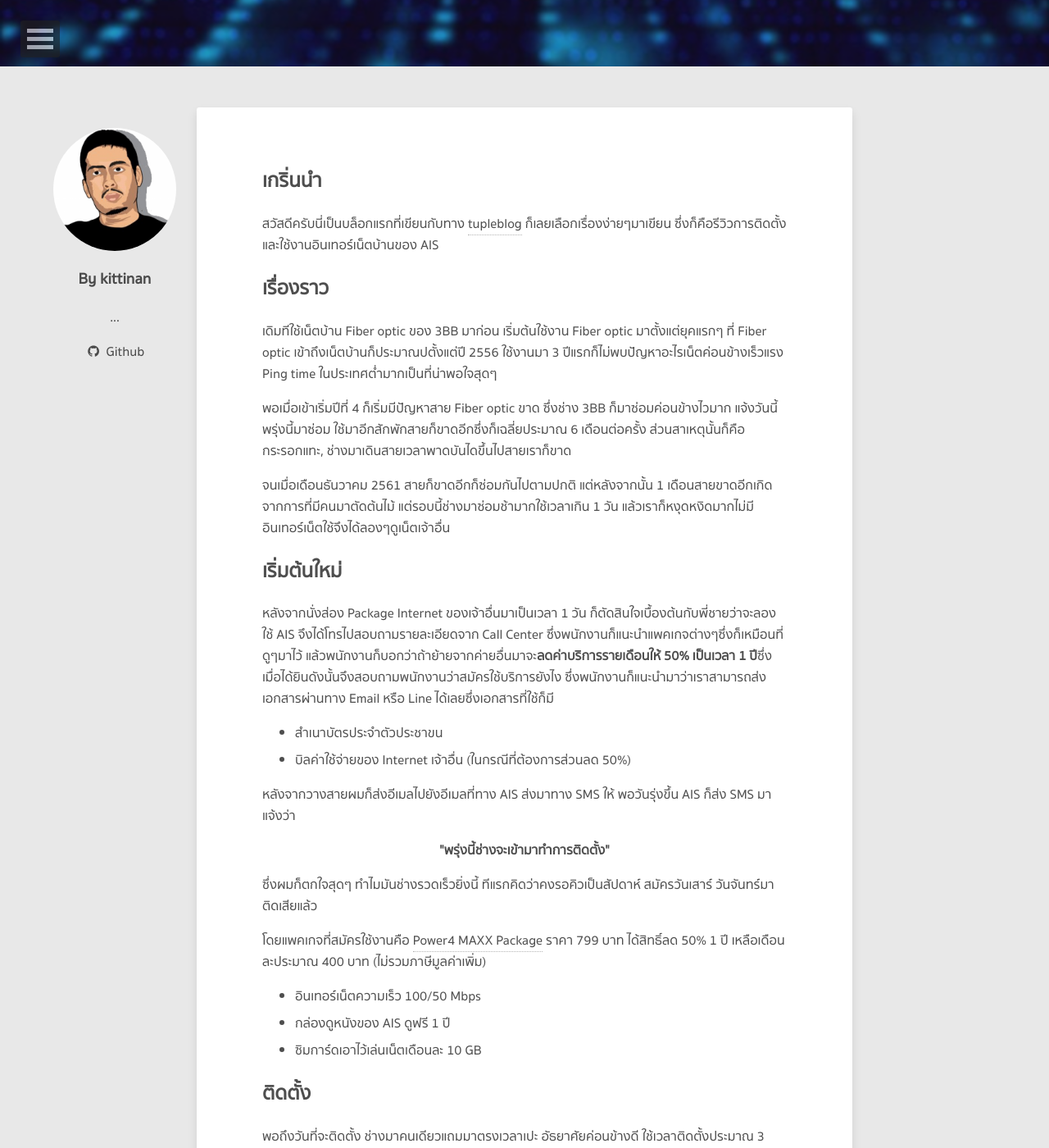
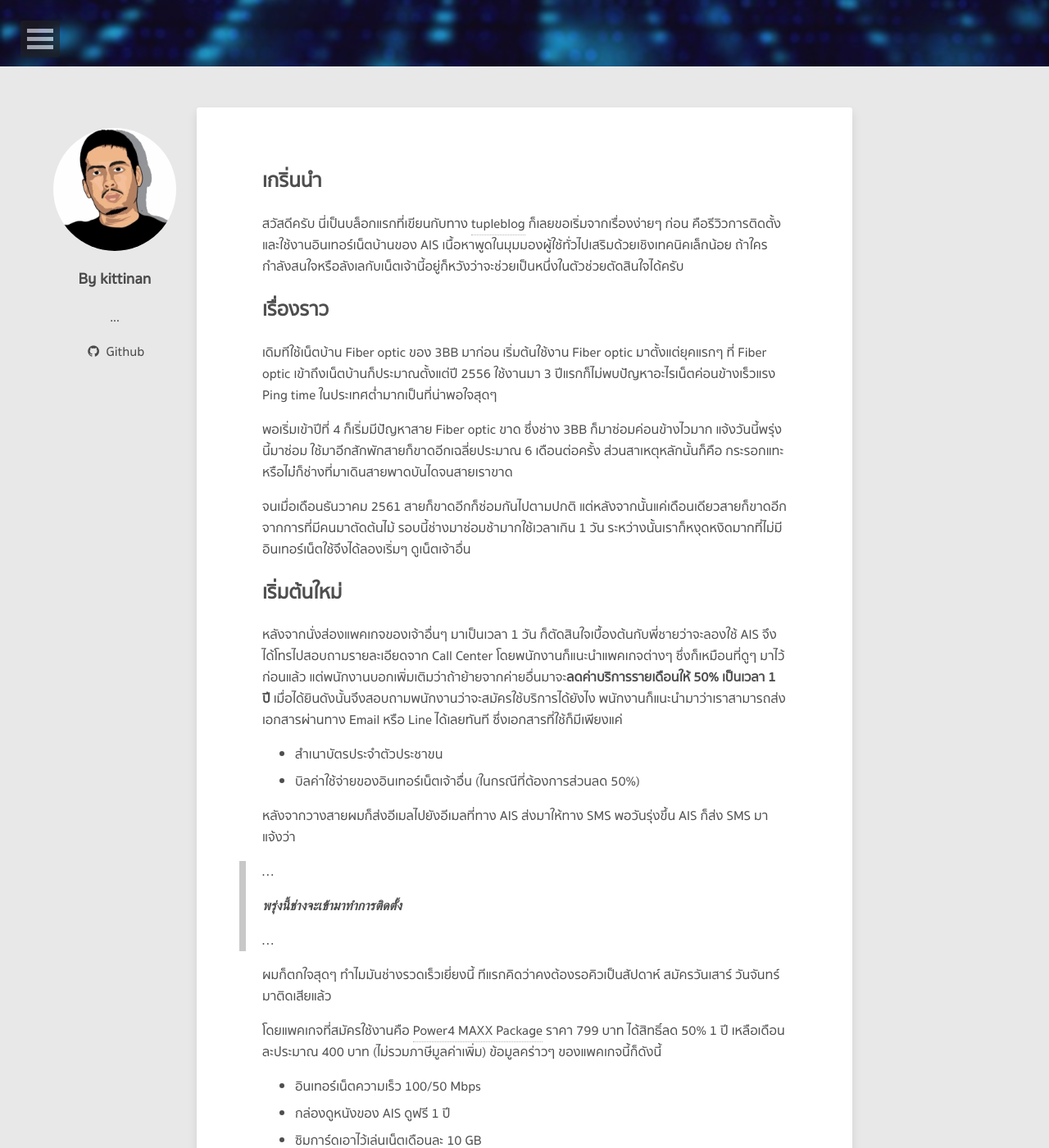
Before and after one commit to tupleblog/tupleblog.github.io, a Jekyll site: the page built from _posts/2019-02-04-ais-fiber-optic.md, in a window 1280 px wide and 1400 px high, scrolled down 319 px. Shown: the whole window at 82% size. Built offline with Jekyll 4.4.1, drawn with Linux system fonts in a browser that asks for light colours; nearby versions of some CDN libraries; comment, search, counter and statistics services are not loaded; some of the changed text lies outside the part shown.

Commit message:
prove reading p'tun post, fix typos

```diff
--- a/_posts/2019-02-04-ais-fiber-optic.md
+++ b/_posts/2019-02-04-ais-fiber-optic.md
@@ -12,41 +12,45 @@
 ---
 
 ## เกริ่นนำ
-สวัสดีครับนี่เป็นบล็อกแรกที่เขียนกับทาง [tupleblog](https://tupleblog.github.io/) ก็เลยเลือกเรื่องง่ายๆมาเขียน ซึ่งก็คือรีวิวการติดตั้งและใช้งานอินเทอร์เน็ตบ้านของ AIS
 
+สวัสดีครับ นี่เป็นบล็อกแรกที่เขียนกับทาง [tupleblog](https://tupleblog.github.io/) ก็เลยขอเริ่มจากเรื่องง่ายๆ ก่อน คือรีวิวการติดตั้งและใช้งานอินเทอร์เน็ตบ้านของ AIS เนื้อหาพูดในมุมมองผู้ใช้ทั่วไปเสริมด้วยเชิงเทคนิคเล็กน้อย ถ้าใครกำลังสนใจหรือลังเลกับเน็ตเจ้านี้อยู่ก็หวังว่าจะช่วยเป็นหนึ่งในตัวช่วยตัดสินใจได้ครับ
 
 ## เรื่องราว
 
-เดิมทีใช้เน็ตบ้าน Fiber optic ของ 3BB มาก่อน เริ่มต้นใช้งาน Fiber optic มาตั้งแต่ยุคแรกๆ ที่ Fiber optic เข้าถึงเน็ตบ้านก็ประมาณปตั้งแต่ปี 2556 ใช้งานมา 3 ปีแรกก็ไม่พบปัญหาอะไรเน็ตค่อนข้างเร็วแรง Ping time ในประเทศต่ำมากเป็นที่น่าพอใจสุดๆ
+เดิมทีใช้เน็ตบ้าน Fiber optic ของ 3BB มาก่อน เริ่มต้นใช้งาน Fiber optic มาตั้งแต่ยุคแรกๆ ที่ Fiber optic เข้าถึงเน็ตบ้านก็ประมาณตั้งแต่ปี 2556 ใช้งานมา 3 ปีแรกก็ไม่พบปัญหาอะไรเน็ตค่อนข้างเร็วแรง Ping time ในประเทศต่ำมากเป็นที่น่าพอใจสุดๆ
 
-พอเมื่อเข้าเริ่มปีที่ 4 ก็เริ่มมีปัญหาสาย Fiber optic ขาด ซึ่งช่าง 3BB ก็มาซ่อมค่อนข้างไวมาก แจ้งวันนี้พรุ่งนี้มาซ่อม ใช้มาอีกสักพักสายก็ขาดอีกซึ่งก็เฉลี่ยประมาณ 6 เดือนต่อครั้ง ส่วนสาเหตุนั้นก็คือ กระรอกแทะ, ช่างมาเดินสายเวลาพาดบันไดขึ้นไปสายเราก็ขาด
+พอเริ่มเข้าปีที่ 4 ก็เริ่มมีปัญหาสาย Fiber optic ขาด ซึ่งช่าง 3BB ก็มาซ่อมค่อนข้างไวมาก แจ้งวันนี้พรุ่งนี้มาซ่อม ใช้มาอีกสักพักสายก็ขาดอีกเฉลี่ยประมาณ 6 เดือนต่อครั้ง ส่วนสาเหตุหลักนั้นก็คือ กระรอกแทะหรือไม่่ก็ช่างที่มาเดินสายพาดบันไดจนสายเราขาด
 
-จนเมื่อเดือนธันวาคม 2561 สายก็ขาดอีกก็ซ่อมกันไปตามปกติ แต่หลังจากนั้น 1 เดือนสายขาดอีกเกิดจากการที่มีคนมาตัดต้นไม้ แต่รอบนี้ช่างมาซ่อมช้ามากใช้เวลาเกิน 1 วัน แล้วเราก็หงุดหงิดมากไม่มีอินเทอร์เน็ตใช้จึงได้ลองๆดูเน็ตเจ้าอื่น
+จนเมื่อเดือนธันวาคม 2561 สายก็ขาดอีกก็ซ่อมกันไปตามปกติ แต่หลังจากนั้นแค่เดือนเดียวสายก็ขาดอีกจากการที่มีคนมาตัดต้นไม้ รอบนี้ช่างมาซ่อมช้ามากใช้เวลาเกิน 1 วัน ระหว่างนั้นเราก็หงุดหงิดมากที่ไม่มีอินเทอร์เน็ตใช้จึงได้ลองเริ่มๆ ดูเน็ตเจ้าอื่น
 
 ## เริ่มต้นใหม่
 
-หลังจากนั่งส่อง Package Internet ของเจ้าอื่นมาเป็นเวลา 1 วัน ก็ตัดสินใจเบื้องต้นกับพี่ชายว่าจะลองใช้ AIS จึงได้โทรไปสอบถามรายละเอียดจาก Call Center ซึ่งพนักงานก็แนะนำแพคเกจต่างๆซึ่งก็เหมือนที่ดูๆมาไว้ แล้วพนักงานก็บอกว่าถ้าย้ายจากค่ายอื่นมาจะ<b>ลดค่าบริการรายเดือนให้ 50% เป็นเวลา 1 ปี</b>ซึ่งเมื่อได้ยินดังนั้นจึงสอบถามพนักงานว่าสมัครใช้บริการยังไง ซึ่งพนักงานก็แนะนำมาว่าเราสามารถส่งเอกสารผ่านทาง Email หรือ Line ได้เลยซึ่งเอกสารที่ใช้ก็มี
+หลังจากนั่งส่องแพคเกจของเจ้าอื่นๆ มาเป็นเวลา 1 วัน ก็ตัดสินใจเบื้องต้นกับพี่ชายว่าจะลองใช้ AIS จึงได้โทรไปสอบถามรายละเอียดจาก Call Center โดยพนักงานก็แนะนำแพคเกจต่างๆ ซึ่งก็เหมือนที่ดูๆ มาไว้ก่อนแล้ว แต่พนักงานบอกเพิ่มเติมว่าถ้าย้ายจากค่ายอื่นมาจะ**ลดค่าบริการรายเดือนให้ 50% เป็นเวลา 1 ปี** เมื่อได้ยินดังนั้นจึงสอบถามพนักงานว่าจะสมัครใช้บริการได้ยังไง พนักงานก็แนะนำมาว่าเราสามารถส่งเอกสารผ่านทาง Email หรือ Line ได้เลยทันที ซึ่งเอกสารที่ใช้ก็มีเพียงแค่
 
 - สำเนาบัตรประจำตัวประชาขน
-- บิลค่าใช้จ่ายของ Internet เจ้าอื่น (ในกรณีที่ต้องการส่วนลด 50%)
+- บิลค่าใช้จ่ายของอินเทอร์เน็ตเจ้าอื่น (ในกรณีที่ต้องการส่วนลด 50%)
 
-หลังจากวางสายผมก็ส่งอีเมลไปยังอีเมลที่ทาง AIS ส่งมาทาง SMS ให้ พอวันรุ่งขึ้น AIS ก็ส่ง SMS มาแจ้งว่า
+หลังจากวางสายผมก็ส่งอีเมลไปยังอีเมลที่ทาง AIS ส่งมาให้ทาง SMS พอวันรุ่งขึ้น AIS ก็ส่ง SMS มาแจ้งว่า
 
-<center><b>"พรุ่งนี้ช่างจะเข้ามาทำการติดตั้ง"</b></center>
+> ...
+>
+> **พรุ่งนี้ช่างจะเข้ามาทำการติดตั้ง**
+>
+> ...
 
- ซึ่งผมก็ตกใจสุดๆ ทำไมมันช่างรวดเร็วยิ่งนี้ ทีแรกคิดว่าคงรอคิวเป็นสัปดาห์ สมัครวันเสาร์ วันจันทร์มาติดเสียแล้ว
+ผมก็ตกใจสุดๆ ทำไมมันช่างรวดเร็วเยี่ยงนี้ ทีแรกคิดว่าคงต้องรอคิวเป็นสัปดาห์ สมัครวันเสาร์ วันจันทร์มาติดเสียแล้ว
 
- โดยแพคเกจที่สมัครใช้งานคือ [Power4 MAXX Package](http://www.ais.co.th/fibre/en/package_power4maxx.html) ราคา 799 บาท ได้สิทธิ์ลด 50% 1 ปี เหลือเดือนละประมาณ 400 บาท (ไม่รวมภาษีมูลค่าเพิ่ม)
+โดยแพคเกจที่สมัครใช้งานคือ [Power4 MAXX Package](http://www.ais.co.th/fibre/en/package_power4maxx.html) ราคา 799 บาท ได้สิทธิ์ลด 50% 1 ปี เหลือเดือนละประมาณ 400 บาท (ไม่รวมภาษีมูลค่าเพิ่ม) ข้อมูลคร่าวๆ ของแพคเกจนี้ก็ดังนี้
 
- - อินเทอร์เน็ตความเร็ว 100/50 Mbps
- - กล่องดูหนังของ AIS ดูฟรี 1 ปี
- - ซิมการ์ดเอาไว้เล่นเน็ตเดือนละ 10 GB
+- อินเทอร์เน็ตความเร็ว 100/50 Mbps
+- กล่องดูหนังของ AIS ดูฟรี 1 ปี
+- ซิมการ์ดเอาไว้เล่นเน็ตเดือนละ 10 GB
 
 ## ติดตั้ง
 
-พอถึงวันที่จะติดตั้ง ช่างมาคนเดียวแถมมาตรงเวลาเปะ อัธยาศัยค่อนข้างดี ใช้เวลาติดตั้งประมาณ 3 ชั่วโมง ซึ่งงานติดตั้งของ AIS ก็ทำให้รู้สึกมั่นใจมากว่าสายคงไม่ขาดอีกแล้วเพราะ เดินสาย Fiber จาก spliter ตรงข้ามบ้านเข้ามา ไม่เหมือนกับของ 3BB ที่เดินสายเปลือยๆมาตั้งแต่ต้นซอย
+พอถึงวันติดตั้ง ช่างมาคนเดียวแถมมาตรงเวลาเป๊ะ อัธยาศัยค่อนข้างดี ใช้เวลาติดตั้งประมาณ 3 ชั่วโมง งานติดตั้งของ AIS ทำให้รู้สึกมั่นใจมากว่าสายคงไม่ขาดอีกแล้วเพราะเดินสาย Fiber จาก Spliter ตรงข้ามบ้านเข้ามา ไม่เหมือนกับของ 3BB ที่เดินสายเปลือยๆ มาตั้งแต่ต้นซอย
 
-ระหว่างขั้นตอนการติดตั้งเดินสายนั้น ช่างจะถ่ายรูปทุกขั้นตอนเพื่อเอาไว้ส่งงาน ผมลองถามช่างว่าติดตั้งหลังนึงถ่ายประมาณกี่รูป ช่างตอบมาว่าประมาณ 50 กว่ารูป o_O
+ระหว่างขั้นตอนการติดตั้งเดินสายนั้น ช่างจะถ่ายรูปทุกขั้นตอนเพื่อเอาไว้ส่งงาน ผมลองถามช่างว่าติดตั้งหลังนึงต้องถ่ายประมาณกี่รูป ช่างตอบมาว่าประมาณ 50 กว่ารูป o_O!
 
 <figure><center>
   <img width="800" src="/images/post/ais_fiber/IMG_20190121_124207.jpg" data-action="zoom"/>
@@ -95,26 +99,29 @@
 
   <figcaption>
     <a title="Inline Code 1">
-      ทดสอบกับ Server อเมริกาที่ ซานฟานซิสโก
+      ทดสอบกับ Server อเมริกาที่ซานฟรานซิสโก
     </a>
   </figcaption>
 </center></figure>
 
 ## ปิดตำนาน
 
-สุดท้ายก็ถึงฉากที่ต้องไปยกเลิกเน็ต 3BB เราก็โทรสอบถาม Call Center ก่อนว่าต้องใช้เอกสารอะไรบ้างซึ่งสิ่งที่ใช้ก็มีดังนี้
+สุดท้ายก็ถึงฉากที่ต้องไปยกเลิกเน็ต 3BB เราก็โทรสอบถาม Call Center ก่อนว่าต้องใช้เอกสารอะไรบ้างซึ่งสิ่งที่ต้องใช้ก็มีดังนี้
 
 - สำเนาบัตรประชาชน
 - สำเนาหน้าบัญชีธนาคาร (ในกรณีที่มีค่ามัดจำ)
 - ตัวอุปกรณ์ Router
 
-และศูนย์ 3BB ที่ทำเรื่องยกเลิกบริการในฝั่งธนได้นั่นมีแค่ 3 แห่งเท่านั้นคือ
+โดยการจะยื่นเอกสารดังกล่าวจะต้องไปที่ศูนย์บริการที่สามารถทำเรื่องยกเลิกบริการได้เท่านั้น และศูนย์ที่สามารถทำได้ในฝั่งธนมีเพียงแค่ 3 แห่งเท่านั้นคือ
 
 - โลตัส บางแค
 - เซนทรัล ปิ่นเกล้า
 - เซนทรัล พระราม 2
 
-ผมเลือกที่จะไปโลตัสบางแค เพราะว่าใกล้สุด ตอนไปขอยกเลิกก็เกิดปัญหาขึ้นเมื่อพนักงานไม่รับเอกสารหน้าบัญชีธนาคารของผมที่มีการเซ็นสำเนาถูกต้อง + ขีดค่อม โดยพนักงานอ้างว่า พอสแกนแล้วจะดูตัวเลขไม่ออก ซึ่งผมก็ดูเอกสารของผมส่วนที่ขีดค่อมนั่นไม่ได้ทับตัวเลขบัญชีเลย ผมก็ทะเลาะกับพนักงานสักพัก ผมก็ยอมอ่อนลงเพราะกลัวมีมวย พนักงานก็บอกว่า สามารถทำคืนเงินค่ามัดจำกับทางสาขาอื่นได้ พอทำเรื่องเสร็จผมก็เลยโทรหาทาง Call Center ผมก็เล่ารายละเอียดให้เขาฟังแล้วก็หาทางออกร่วมกัน คือผมขี้เกียจไปทำเรื่องตามสาขาอีกแล้ว เขาก็ยอมให้ส่งเอกสารไปทางอีเมลได้
+ในครั้งนี้ผมเลือกที่จะไปโลตัสบางแค เพราะว่าใกล้ที่สุด ตอนไปขอยกเลิกก็เกิดปัญหาขึ้นเมื่อพนักงานไม่รับเอกสารหน้าบัญชีธนาคารของผมที่มีการเซ็นสำเนาถูกต้อง + ขีดคร่อม โดยพนักงานอ้างว่า พอสแกนแล้วจะดูตัวเลขไม่ออก ซึ่งผมก็ดูเอกสารของผมส่วนที่ขีดคร่อมนั้นไม่ได้ทับตัวเลขบัญชีเลย
 
-## สุดท้าย
-บทความนี้ไม่ได้มีส่วนได้ส่วนเสียอะไรทั้งนั้นกับทั้งทาง AIS และ 3BB เป็นการเขียนบอกเล่าประสบการณ์ของผู้บริโภคคนนึงเท่านั้น
+ทะเลาะกับพนักงานไปสักพักก็ต้องยอมอ่อนลงเพราะกลัวมีมวย พนักงานก็บอกว่า สามารถทำคืนเงินค่ามัดจำกับทางสาขาอื่นได้ พอทำเรื่องเสร็จผมก็โทรหาทาง Call Center อีกครั้วเล่าถึงรายละเอียดให้เขาฟังแล้วก็หาทางออกร่วมกัน หลักๆ ก็คือผมขี้เกียจไปทำเรื่องตามสาขาแล้ว สุดท้ายเขาก็ยอมให้ส่งเอกสารทางอีเมลได้ จบกันไป
+
+## ทิ้งท้าย
+
+บล็อกนี้ไม่ได้มีส่วนได้ส่วนเสียอะไรกับทั้งทาง AIS และ 3BB เป็นเพียงการเขียนบอกเล่าประสบการณ์ของผู้บริโภคคนนึงเท่านั้น ผู้เขียนหวังว่าจะเป็นประโยชน์กับผู้ที่ผ่านมาอ่านไม่มากก็น้อยนะครับ
```
Also changed, not shown: other parts of _posts/2019-02-04-ais-fiber-optic.md (+6 -6 lines).
